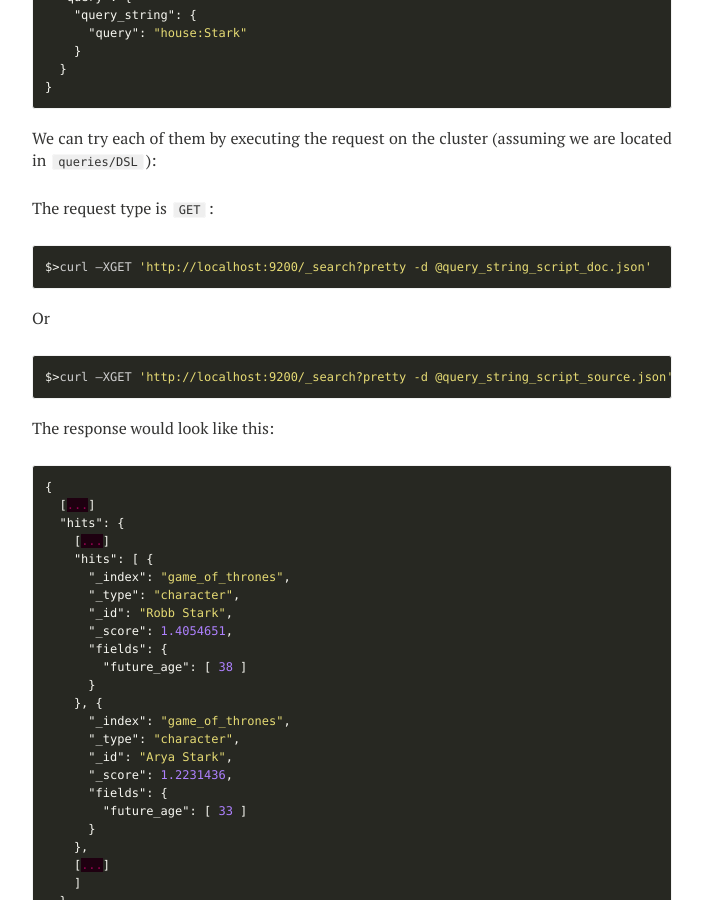
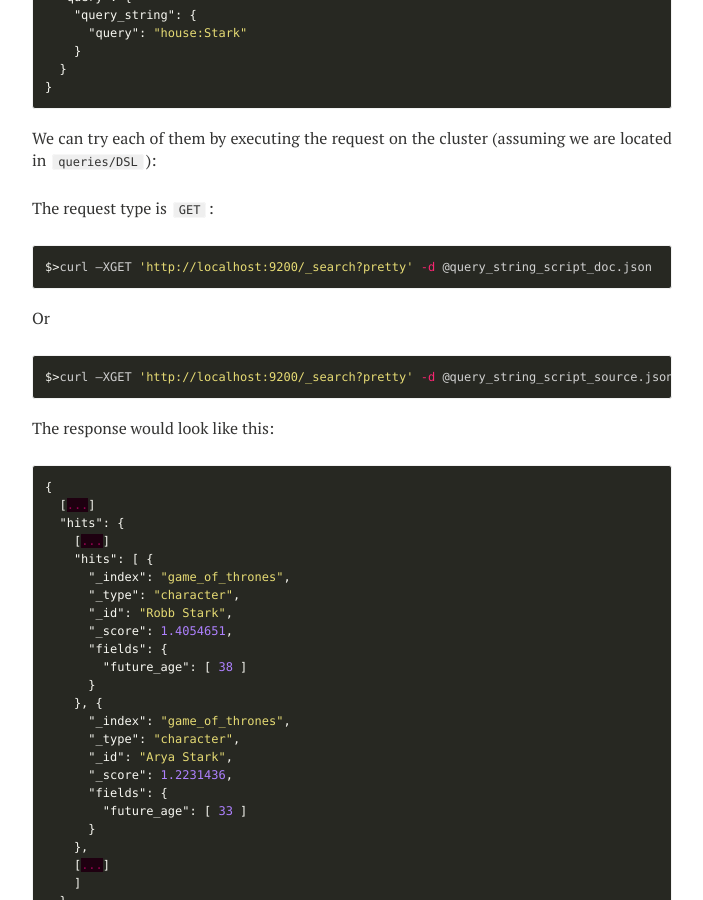
Before and after one commit to semji/reputationvip.github.io, a Jekyll site: the page built from _posts/2015-07-23-elasticsearch-always-pays-his-debts.md, in a window 1280 px wide and 900 px high, scrolled down 25937 px. Shown: the whole window, without its empty margins (288-991 px from the left). Built offline with Jekyll 4.4.1, drawn with Linux system fonts in a browser that asks for light colours; nearby versions of some CDN libraries; comment, search, counter and statistics services are not loaded; some of the changed text lies outside the part shown.

```diff
--- a/_posts/2015-07-23-elasticsearch-always-pays-his-debts.md
+++ b/_posts/2015-07-23-elasticsearch-always-pays-his-debts.md
@@ -163,7 +163,7 @@ of each cities we are indexing. The index would be `game_of_thrones_place` and t
 Our curl request would be:
 
 {% highlight sh %}
-$> curl –XPUT http://localhost:9200/game_of_thrones_place?pretty -d '{"city": {"numeric_detection": true }}'
+$> curl –XPUT 'http://localhost:9200/game_of_thrones_place?pretty' -d '{"city": {"numeric_detection": true }}'
 {% endhighlight %}
 
 ***
@@ -764,7 +764,7 @@ that means **this string will go through analyzer** (standard analyzer, as it is
 So, let's perform this mapping:
 
 {% highlight sh %}
-$>curl –XPUT http://localhost:9200/game_of_thrones/ -d @mapping.json
+$>curl –XPUT 'http://localhost:9200/game_of_thrones/' -d @mapping.json
 {% endhighlight %}
 
 #### Bulk inserting the data
@@ -775,7 +775,7 @@ I created a bulk-index request, that you can find in the `dataset` folder.
 You can perform the bulk request with the following command:
 
 {% highlight sh %}
-$>curl –XPOST http://localhost:9200/_bulk/ --data-binary @game_of_thrones_dataset
+$>curl –XPOST 'http://localhost:9200/_bulk/' --data-binary @game_of_thrones_dataset
 {% endhighlight %}
 
 #### Basic search query
@@ -1077,13 +1077,13 @@ We can try each of them by executing the request on the cluster (assuming we are
 The request type is `GET`:
 
 {% highlight sh %}
-$>curl –XGET 'http://localhost:9200/_search?pretty -d @query_string_script_doc.json'
+$>curl –XGET 'http://localhost:9200/_search?pretty' -d @query_string_script_doc.json
 {% endhighlight %}
 
 Or
 
 {% highlight sh %}
-$>curl –XGET 'http://localhost:9200/_search?pretty -d @query_string_script_source.json'
+$>curl –XGET 'http://localhost:9200/_search?pretty' -d @query_string_script_source.json
 {% endhighlight %}
 
 The response would look like this:
@@ -1168,7 +1168,7 @@ Our query is the following (available at `queries/DSL/query_term.json`):
 Then, let's query the cluster:
 
 {% highlight sh %}
-$> curl -XGET http://localhost:9200/game_of_thrones/character/_search?pretty -d @query_term.json
+$> curl -XGET 'http://localhost:9200/game_of_thrones/character/_search?pretty' -d @query_term.json
 {% endhighlight %}
 
 > Note that as the `game_of_thrones` index contains only one type (`character`), we could get rid of the `/character` part in the curl call.
@@ -1240,7 +1240,7 @@ Our query (available at `queries/DSL/query_terms.json`):
 We can launch it with curl:
 
 {% highlight sh %}
-$> curl -XGET http://localhost:9200/game_of_thrones/character/_search?pretty -d @query_terms.json
+$> curl -XGET 'http://localhost:9200/game_of_thrones/character/_search?pretty' -d @query_terms.json
 {% endhighlight %}
 
 And the result will be the following:
@@ -1320,7 +1320,7 @@ Let's try it on the previous query string (`Jon Snow and Cersei Lannister`) (ava
 Then, we request the cluster:
 
 {% highlight sh %}
-$> curl -XGET http://localhost:9200/game_of_thrones/character/_search?pretty -d @query_match.json
+$> curl -XGET 'http://localhost:9200/game_of_thrones/character/_search?pretty' -d @query_match.json
 {% endhighlight %}
 
 And the result is:
```
